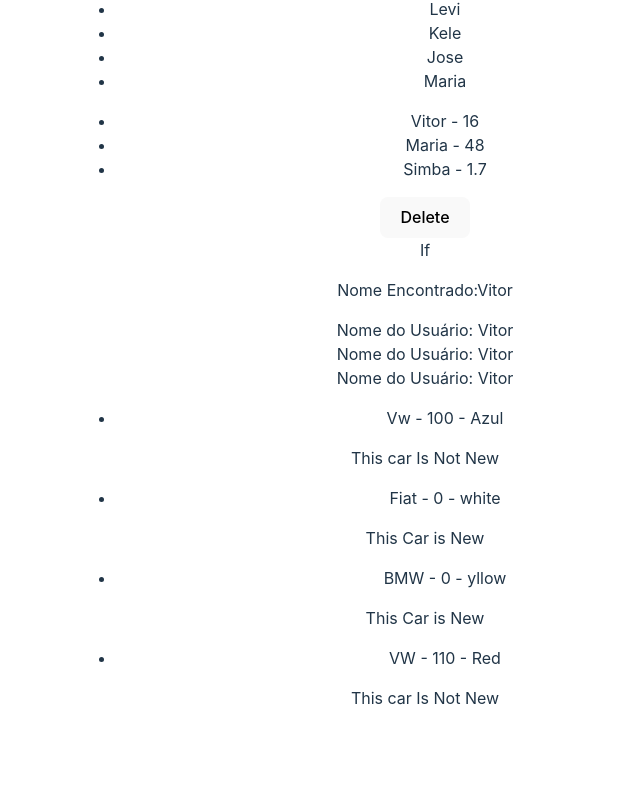
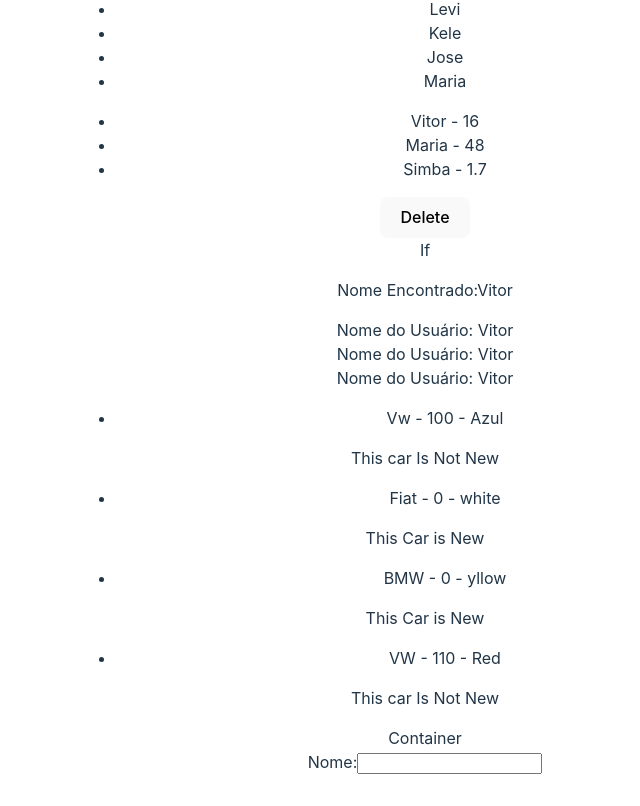
Before and after one commit to DevVitorlevi/React-estudos, a React (Vite) app in the folder avançado/: page / in a window 1280 px wide. Shown: the part 493-1299 px from the top of the page, without its empty margins (215-855 px from the left). Before the commit the page ends 1251 px from the top, so only its background shows below. Built offline with nearby package versions, Linux system fonts and the light colour scheme.

Commit message:
Container

```diff
--- a/avançado/src/App.jsx
+++ b/avançado/src/App.jsx
@@ -6,6 +6,7 @@ import image from './assets/img1.jpg'
 import CondicionalRender from './components/CondicionalRender'
 import ShowUsername from './components/ShowUsername'
 import CarDetails from './components/CarDetails'
+import Container from './components/Container'
 function App() {
   const name = 'Vitor'
 
@@ -43,6 +44,13 @@ function App() {
           newCar={car.newCar}
         />
       ))}
+
+      <Container>
+        <form action="">
+          <label htmlFor="">Nome:</label>
+          <input type="text" />
+        </form>
+      </Container>
     </>
   )
 }
--- /dev/null
+++ b/avançado/src/components/Container.jsx
@@ -0,0 +1,11 @@
+import React from 'react'
+
+const Container = ({ children }) => {
+    return (
+        <div>Container
+            {children}
+        </div>
+    )
+}
+
+export default Container
```
